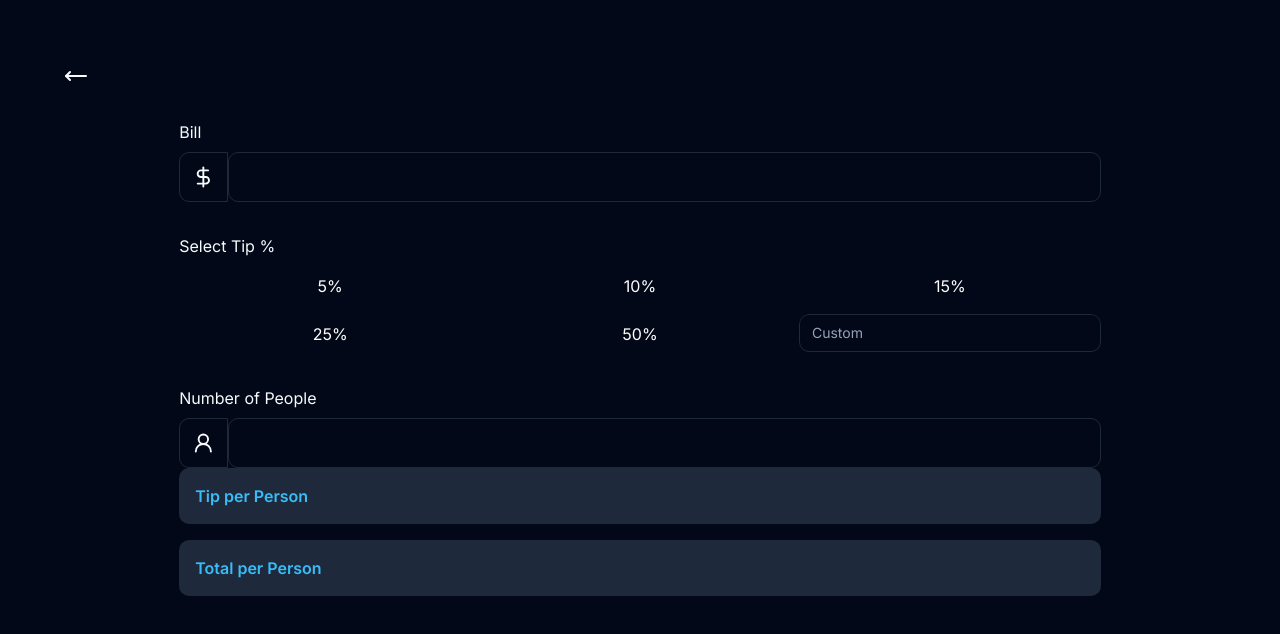
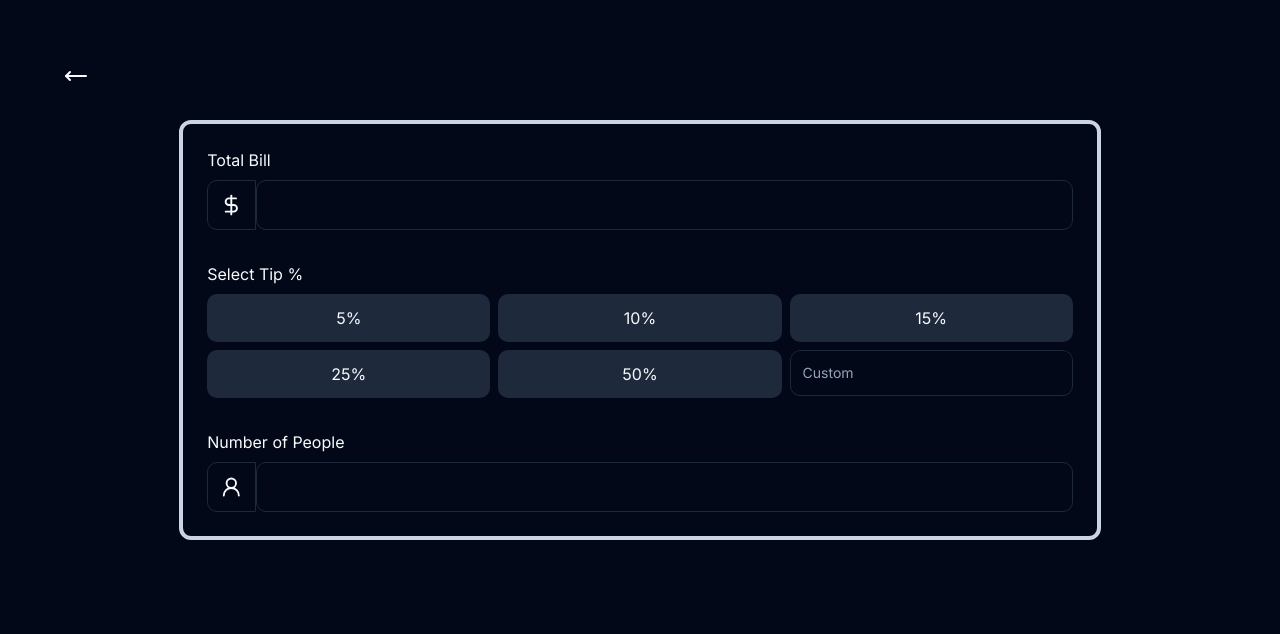
Before and after one commit to shahbaz4783/rapid-toolkit, a Next.js app: page /splitter in a window 1280 px wide. Shown: the top 634 px of the page. Built offline with nearby package versions, Linux system fonts and the light colour scheme.

Commit message:
splitter tool complete

```diff
--- a/src/app/(tools)/splitter/display-data.tsx
+++ b/src/app/(tools)/splitter/display-data.tsx
@@ -5,10 +5,18 @@ import React from 'react';
 const DisplayData = ({ tipPercentage, totalBill, totalPerson }: TipInputs) => {
 	const data = splitBill(totalBill, tipPercentage, totalPerson);
 
+  if (data === null) return null;
+
 	return (
-		<div className='space-y-4'>
-			<DisplayCard title='Tip per Person' data={data?.tipAmountPerPeople} />
-			<DisplayCard title='Total per Person' data={data?.totalBillPerPeople} />
+		<div className='flex flex-col md:flex-row text-center md:justify-between flex-1 gap-8'>
+			<DisplayCard
+				title='Tip per Person'
+				data={`$${data.tipAmountPerPeople}`}
+			/>
+			<DisplayCard
+				title='Total per Person'
+				data={`$${data.totalBillPerPeople}`}
+			/>
 		</div>
 	);
 };
--- a/src/app/(tools)/splitter/input-fields.tsx
+++ b/src/app/(tools)/splitter/input-fields.tsx
@@ -1,12 +1,18 @@
 import { Input } from '@/components/ui/input';
+import { cn } from '@/lib/utils';
 import { DollarSign, UserRound } from 'lucide-react';
 import React from 'react';
 
+interface TipInputProps {
+	userInput: TipInputs;
+	onChangeProp: (field: keyof TipInputs, value: number | null) => void;
+}
+
 const InputFields = ({ userInput, onChangeProp }: TipInputProps) => {
 	return (
-		<aside className='space-y-8'>
+		<aside className='border-4 border-slate-300 rounded-xl p-6 space-y-8'>
 			<div className='space-y-2'>
-				<label htmlFor='bill'>Bill</label>
+				<label htmlFor='bill'>Total Bill</label>
 				<div className='flex rounded-lg'>
 					<div className='border p-3 flex items-center rounded-s-md overflow-hidden'>
 						<DollarSign />
@@ -15,9 +21,12 @@ const InputFields = ({ userInput, onChangeProp }: TipInputProps) => {
 						type='number'
 						name='bill'
 						id='bill'
-						value={userInput.totalBill || undefined}
+						value={userInput.totalBill ?? ''}
 						onChange={(e) =>
-							onChangeProp(e.target.value ? parseInt(e.target.value) : '')
+							onChangeProp(
+								'totalBill',
+								e.target.value ? parseInt(e.target.value) : null
+							)
 						}
 					/>
 				</div>
@@ -28,7 +37,11 @@ const InputFields = ({ userInput, onChangeProp }: TipInputProps) => {
 					{[5, 10, 15, 25, 50].map((tip) => (
 						<div
 							key={tip}
-							className='px-8 py-2 rounded-md text-center cursor-pointer text-white'
+							className={cn(
+								'px-6 py-3 rounded-md text-center cursor-pointer bg-slate-800',
+								{ 'bg-slate-900': userInput.tipPercentage === tip }
+							)}
+							onClick={() => onChangeProp('tipPercentage', tip)}
 						>
 							{tip}%
 						</div>
@@ -36,8 +49,14 @@ const InputFields = ({ userInput, onChangeProp }: TipInputProps) => {
 					<div className='rounded-md cursor-pointer overflow-hidden'>
 						<Input
 							type='number'
+							className='py-3'
 							placeholder='Custom'
-							value={userInput.tipPercentage || undefined}
+							onChange={(e) =>
+								onChangeProp(
+									'tipPercentage',
+									e.target.value ? parseInt(e.target.value) : null
+								)
+							}
 						/>
 					</div>
 				</menu>
@@ -54,7 +73,13 @@ const InputFields = ({ userInput, onChangeProp }: TipInputProps) => {
 						type='number'
 						name='people'
 						id='people'
-						value={userInput.totalPerson || undefined}
+						value={userInput.totalPerson ?? ''}
+						onChange={(e) =>
+							onChangeProp(
+								'totalPerson',
+								e.target.value ? parseInt(e.target.value) : null
+							)
+						}
 					/>
 				</div>
 			</div>
--- a/src/app/(tools)/splitter/page.tsx
+++ b/src/app/(tools)/splitter/page.tsx
@@ -3,6 +3,12 @@
 import React, { useState } from 'react';
 import InputFields from './input-fields';
 import DisplayData from './display-data';
+
+interface TipInputs {
+	tipPercentage: number | null;
+	totalBill: number | null;
+	totalPerson: number | null;
+}
 
 const Splitter = () => {
 	const [userInput, setUserInput] = useState<TipInputs>({
@@ -11,19 +17,16 @@ const Splitter = () => {
 		totalPerson: null,
 	});
 
-	const handleChange = (inputIdentifier: string, newValue: number) => {
-		setUserInput((prevUserInput) => {
-			return {
-				...prevUserInput,
-				[inputIdentifier]: newValue,
-			};
-		});
+	const handleChange = (field: keyof TipInputs, value: number | null) => {
+		setUserInput((prevUserInput) => ({
+			...prevUserInput,
+			[field]: value,
+		}));
 	};
 
 	return (
-		<div>
+		<div className='space-y-12'>
 			<InputFields userInput={userInput} onChangeProp={handleChange} />
-
 			<DisplayData
 				tipPercentage={userInput.tipPercentage}
 				totalBill={userInput.totalBill}
--- a/src/components/cards/DisplayCard.tsx
+++ b/src/components/cards/DisplayCard.tsx
@@ -8,7 +8,7 @@ const DisplayCard = ({
 	data: number | string | undefined | null;
 }) => {
 	return (
-		<div className='p-4 bg-slate-800 rounded-md'>
+		<div className='p-4 bg-slate-800 rounded-md flex-1'>
 			<p className='text-3xl text-slate-300 italic font-bold font-serif'>
 				{data}
 			</p>
```
